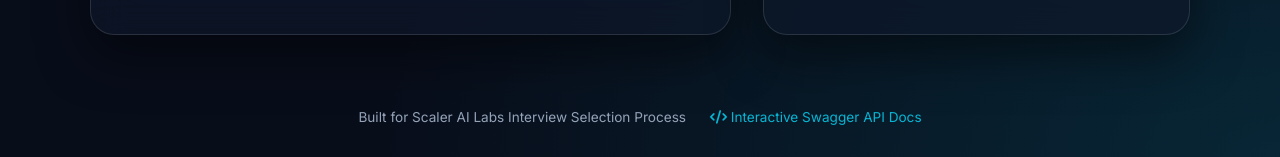
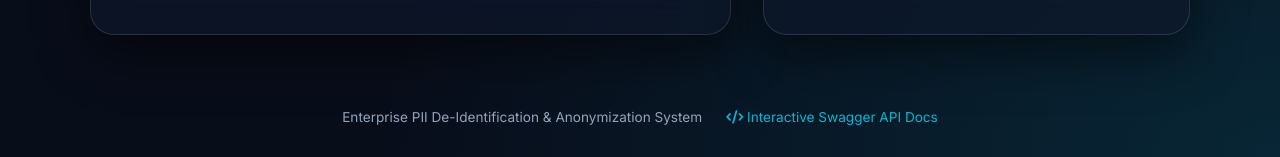
Before and after one commit to kvermaaii/pii-redaction-engine, a FastAPI app: page / in a window 1280 px wide. Shown: the part 643-800 px from the top of the page. Run offline with FastAPI, Linux system fonts and the light colour scheme.

Commit message:
improve UI

```diff
--- a/templates/index.html
+++ b/templates/index.html
@@ -452,7 +452,7 @@
     </main>
 
     <footer>
-        <div>Built for Scaler AI Labs Interview Selection Process</div>
+        <div>Enterprise PII De-Identification & Anonymization System</div>
         <div><a href="/docs" target="_blank"><i class="fa-solid fa-code"></i> Interactive Swagger API Docs</a></div>
     </footer>
 
```
Also changed, not shown: 1 other file.
